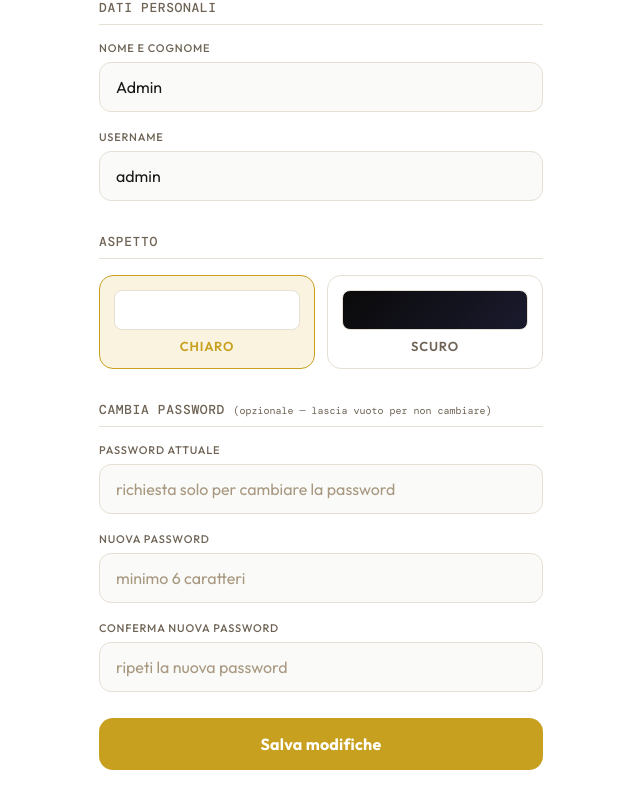
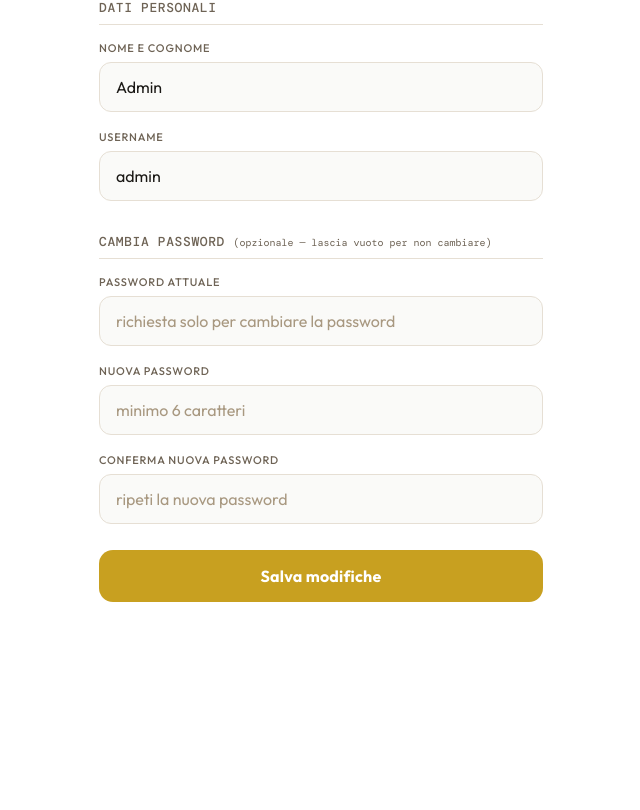
Before and after one commit to caparrotta99-web/magazzino-cucina, a Flask app: page /profile in a window 1280 px wide. Shown: the part 175-985 px from the top of the page, without its empty margins (319-959 px from the left). After the commit the page ends 777 px from the top, so only its background shows below. Run offline with Flask 3, Linux system fonts and the light colour scheme; a user stored in the database is signed in; data comes from the database, SQL or seed files in the repository; some libraries are stand-ins or nearby versions.

Commit message:
Sostituisce il selettore tema nel profilo con un pulsante lampadina nell'header
- index.html: pulsante in alto a sinistra nell'header (icona lampadina
  accesa/spenta a seconda del tema) collegato alla logica tema già
  esistente; il click cambia il tema istantaneamente (attributo
  data-theme su <html> + meta theme-color) e lo salva in background
  tramite la nuova rotta POST /api/tema
- app.py: nuova rotta /api/tema; rimossa la gestione di "tema" dalla rotta
  /profile — prima un salvataggio del profilo (es. cambio password) senza
  toccare il tema lo resettava comunque a "chiaro"
- profile.html: rimossa la sezione "Aspetto" (selettore tema)

Co-Authored-By: Claude Sonnet 5 <noreply@anthropic.com>

```diff
--- a/app.py
+++ b/app.py
@@ -267,9 +267,6 @@ def profile():
         cur_pw   =  request.form.get('current_password') or ''
         new_pw   =  request.form.get('new_password')     or ''
         new_pw2  =  request.form.get('new_password2')    or ''
-        tema     = (request.form.get('tema') or '').strip()
-        if tema not in ('chiaro', 'scuro'):
-            tema = 'chiaro'
 
         uid      = int(current_user.id)
         is_admin = current_user.role == 'admin'
@@ -291,7 +288,6 @@ def profile():
                 error = 'Le nuove password non coincidono'
             else:
                 update_user_profile(uid, nome, username)
-                update_user_tema(uid, tema)
                 if is_admin:
                     update_user_reparto(uid, (request.form.get('reparto') or '').strip())
                 update_user_password(uid, generate_password_hash(new_pw, method='pbkdf2:sha256'))
@@ -299,7 +295,6 @@ def profile():
                 user = get_user_by_id(uid)
         else:
             update_user_profile(uid, nome, username)
-            update_user_tema(uid, tema)
             if is_admin:
                 update_user_reparto(uid, (request.form.get('reparto') or '').strip())
             success = 'Profilo aggiornato con successo'
@@ -382,6 +377,16 @@ def api_fornitori():
 @login_required
 def api_categorie():
     return jsonify({'success': True, 'categorie': get_categorie()})
+
+
+@app.route('/api/tema', methods=['POST'])
+@login_required
+def api_tema():
+    tema = (request.get_json(force=True).get('tema') or '').strip()
+    if tema not in ('chiaro', 'scuro'):
+        return jsonify({'success': False, 'error': 'Tema non valido'}), 400
+    update_user_tema(int(current_user.id), tema)
+    return jsonify({'success': True, 'tema': tema})
 
 
 @app.route('/api/prodotti')
--- a/templates/profile.html
+++ b/templates/profile.html
@@ -116,23 +116,6 @@ input:disabled { opacity: .5; cursor: not-allowed; }
   transition: opacity .15s; letter-spacing: .2px;
 }
 .btn:hover { opacity: .9; } .btn:active { opacity: .8; }
-
-/* ── TEMA ── */
-.theme-row { display: flex; gap: 12px; margin-bottom: 18px; }
-.theme-opt {
-  flex: 1; cursor: pointer; border: 1.5px solid var(--border); border-radius: 14px;
-  padding: 14px; display: flex; flex-direction: column; align-items: center; gap: 8px;
-  transition: border-color .15s, background .15s;
-}
-.theme-opt input { display: none; }
-.theme-opt-swatch {
-  width: 100%; height: 40px; border-radius: 8px; border: 1px solid var(--border);
-}
-.theme-opt-swatch.chiaro { background: #ffffff; }
-.theme-opt-swatch.scuro  { background: linear-gradient(135deg, #0a0a0a, #1a1a2e); }
-.theme-opt-label { font-size: 13px; font-weight: 600; color: var(--muted); }
-.theme-opt:has(input:checked) { border-color: var(--accent); background: var(--acc-bg); }
-.theme-opt:has(input:checked) .theme-opt-label { color: var(--accent); }
 </style>
 </head>
 <body>
@@ -175,21 +158,6 @@ input:disabled { opacity: .5; cursor: not-allowed; }
              autocomplete="username" autocapitalize="none" autocorrect="off" spellcheck="false">
     </div>
 
-    <!-- ── ASPETTO ── -->
-    <div class="section-title">Aspetto</div>
-    <div class="theme-row">
-      <label class="theme-opt">
-        <input type="radio" name="tema" value="chiaro" {{ 'checked' if user.tema != 'scuro' else '' }}>
-        <div class="theme-opt-swatch chiaro"></div>
-        <div class="theme-opt-label">Chiaro</div>
-      </label>
-      <label class="theme-opt">
-        <input type="radio" name="tema" value="scuro" {{ 'checked' if user.tema == 'scuro' else '' }}>
-        <div class="theme-opt-swatch scuro"></div>
-        <div class="theme-opt-label">Scuro</div>
-      </label>
-    </div>
-
     <!-- ── CAMBIO PASSWORD ── -->
     <div class="section-title">Cambia password <span style="font-size:10px;font-weight:400;text-transform:none;letter-spacing:0">(opzionale — lascia vuoto per non cambiare)</span></div>
 
```
Also changed, not shown: templates/index.html (+30 -0 lines).
